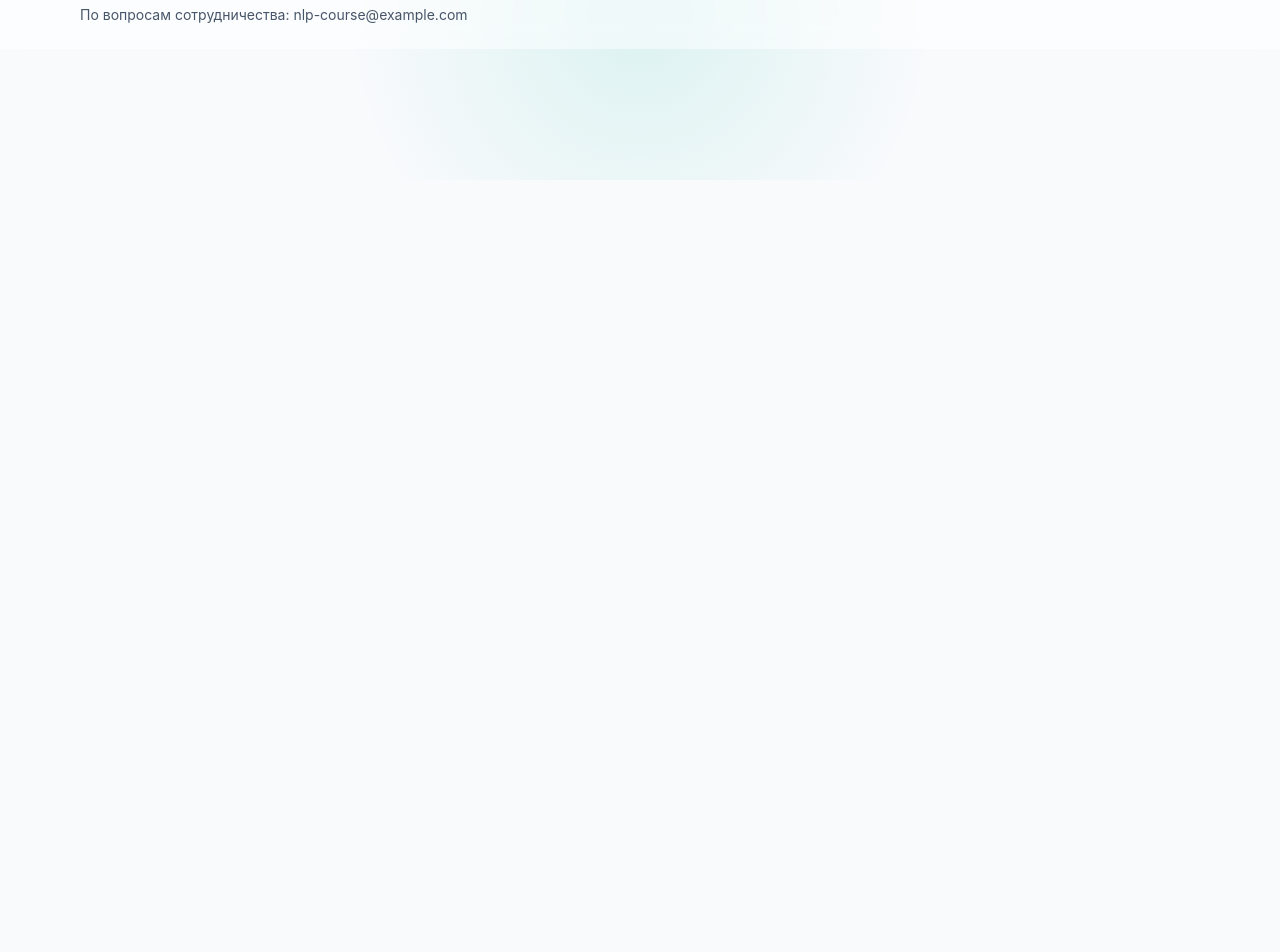
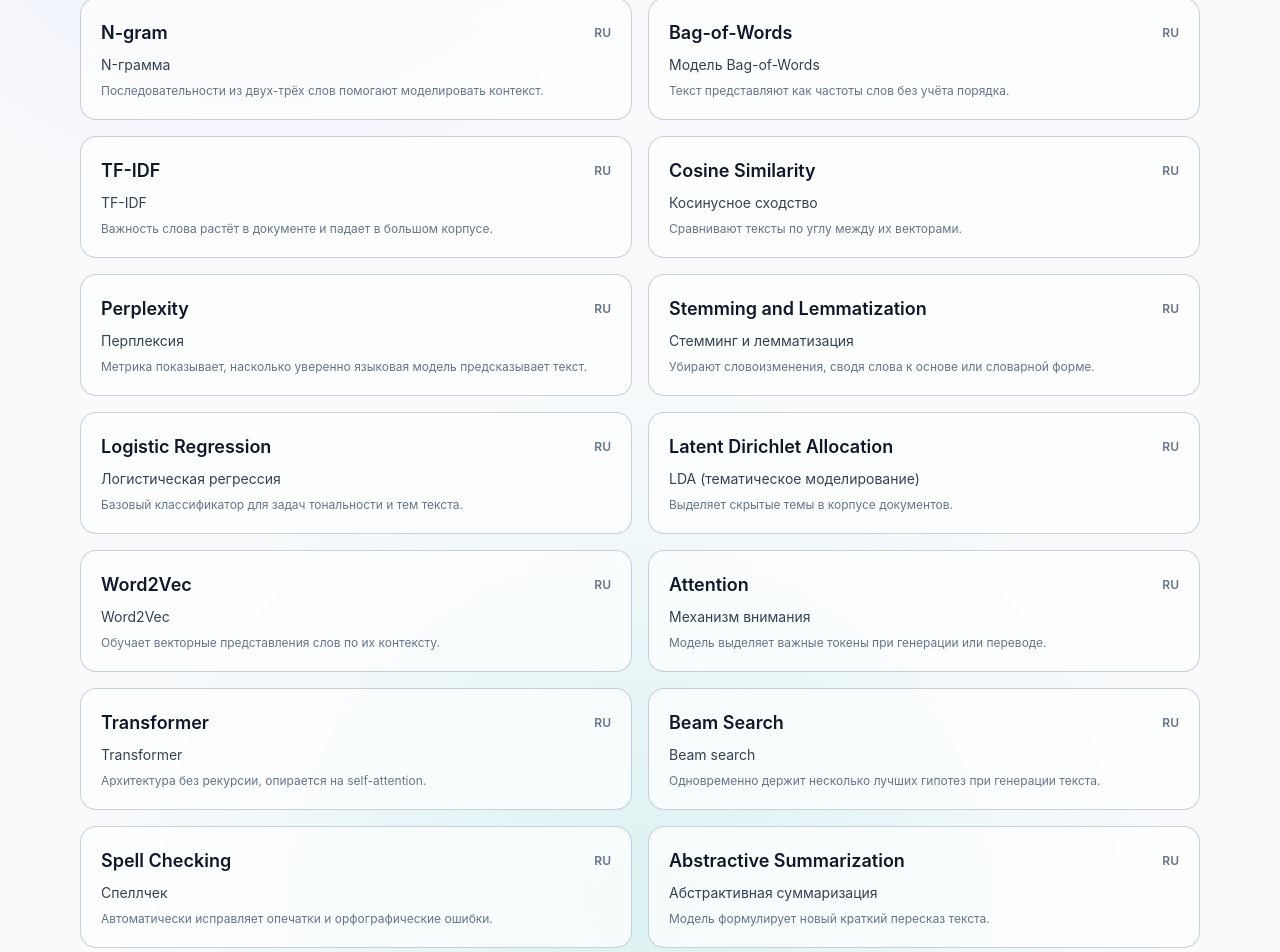
Before and after one commit to kasperskycomuz/NLP_web, a Next.js app: page /ru/glossary in a window 1280 px wide. Shown: the part 620-1572 px from the top of the page. Before the commit the page ends 800 px from the top, so only its background shows below. Built offline with nearby package versions, Linux system fonts and the light colour scheme.

Commit message:
glossariy2

```diff
--- a/content/glossary.ts
+++ b/content/glossary.ts
@@ -34,5 +34,158 @@ export const glossary = [
       ru: 'Выделение имён, организаций и локаций в тексте.',
       uz: 'Matndagi shaxs, tashkilot va joy nomlarini ajratib olish.'
     }
+  },
+  {
+    term: 'Stop Words',
+    ru: 'Стоп-слова',
+    uz: "Stop-so'zlar",
+    example: {
+      ru: 'Частые служебные слова фильтруют перед анализом текста.',
+      uz: 'Tez-tez uchraydigan xizmat soʼzlar tahlildan oldin olib tashlanadi.'
+    }
+  },
+  {
+    term: 'Part-of-Speech Tagging',
+    ru: 'POS-теггинг',
+    uz: 'POS-teglash',
+    example: {
+      ru: 'Алгоритм помечает каждое слово его частью речи.',
+      uz: 'Algoritm har bir soʼzni soʼz turkumi bilan belgilaydi.'
+    }
+  },
+  {
+    term: 'N-gram',
+    ru: 'N-грамма',
+    uz: 'N-gramma',
+    example: {
+      ru: 'Последовательности из двух-трёх слов помогают моделировать контекст.',
+      uz: 'Ikki-uch soʼzli ketma-ketliklar kontekstni modellashtirishga yordam beradi.'
+    }
+  },
+  {
+    term: 'Bag-of-Words',
+    ru: 'Модель Bag-of-Words',
+    uz: 'Bag-of-Words modeli',
+    example: {
+      ru: 'Текст представляют как частоты слов без учёта порядка.',
+      uz: 'Matn soʼz chastotalari orqali, tartibni hisobga olmasdan ifodalanadi.'
+    }
+  },
+  {
+    term: 'TF-IDF',
+    ru: 'TF-IDF',
+    uz: 'TF-IDF',
+    example: {
+      ru: 'Важность слова растёт в документе и падает в большом корпусе.',
+      uz: 'Soʼz muhimligi hujjatda ortadi, katta korpusda kamayadi.'
+    }
+  },
+  {
+    term: 'Cosine Similarity',
+    ru: 'Косинусное сходство',
+    uz: "Kosinus o'xshashlik",
+    example: {
+      ru: 'Сравнивают тексты по углу между их векторами.',
+      uz: 'Matn vektorlaridagi burchakka qarab oʼxshashlik topiladi.'
+    }
+  },
+  {
+    term: 'Perplexity',
+    ru: 'Перплексия',
+    uz: 'Perpleksiya',
+    example: {
+      ru: 'Метрика показывает, насколько уверенно языковая модель предсказывает текст.',
+      uz: 'Til modeli matnni qanchalik ishonchli bashorat qilishini koʼrsatadigan metrika.'
+    }
+  },
+  {
+    term: 'Stemming and Lemmatization',
+    ru: 'Стемминг и лемматизация',
+    uz: 'Stemming va lemmatizatsiya',
+    example: {
+      ru: 'Убирают словоизменения, сводя слова к основе или словарной форме.',
+      uz: 'Soʼz shakllarini asosga yoki lugʼaviy shaklga keltiradi.'
+    }
+  },
+  {
+    term: 'Logistic Regression',
+    ru: 'Логистическая регрессия',
+    uz: 'Logistik regressiya',
+    example: {
+      ru: 'Базовый классификатор для задач тональности и тем текста.',
+      uz: 'Sentiment va mavzu tasnifi uchun asosiy klassifikator.'
+    }
+  },
+  {
+    term: 'Latent Dirichlet Allocation',
+    ru: 'LDA (тематическое моделирование)',
+    uz: 'LDA (mavzu modellashtirish)',
+    example: {
+      ru: 'Выделяет скрытые темы в корпусе документов.',
+      uz: 'Hujjatlar toʼplamidan yashirin mavzularni ajratib beradi.'
+    }
+  },
+  {
+    term: 'Word2Vec',
+    ru: 'Word2Vec',
+    uz: 'Word2Vec',
+    example: {
+      ru: 'Обучает векторные представления слов по их контексту.',
+      uz: 'Soʼzlarni kontekstga qarab vektor koʼrinishida oʼrgatadi.'
+    }
+  },
+  {
+    term: 'Attention',
+    ru: 'Механизм внимания',
+    uz: "E'tibor mexanizmi",
+    example: {
+      ru: 'Модель выделяет важные токены при генерации или переводе.',
+      uz: 'Model matn yaratishda yoki tarjimada muhim tokenlarni ajratadi.'
+    }
+  },
+  {
+    term: 'Transformer',
+    ru: 'Transformer',
+    uz: 'Transformer',
+    example: {
+      ru: 'Архитектура без рекурсии, опирается на self-attention.',
+      uz: 'Rekursiyasiz arxitektura, self-attention ga tayanadi.'
+    }
+  },
+  {
+    term: 'Beam Search',
+    ru: 'Beam search',
+    uz: 'Beam search',
+    example: {
+      ru: 'Одновременно держит несколько лучших гипотез при генерации текста.',
+      uz: 'Matn generatsiyasida bir vaqtning oʼzida bir nechta eng yaxshi gipotezani ushlab turadi.'
+    }
+  },
+  {
+    term: 'Spell Checking',
+    ru: 'Спеллчек',
+    uz: 'Spell-check',
+    example: {
+      ru: 'Автоматически исправляет опечатки и орфографические ошибки.',
+      uz: 'Imlo xatolarini avtomatik tuzatadi.'
+    }
+  },
+  {
+    term: 'Abstractive Summarization',
+    ru: 'Абстрактивная суммаризация',
+    uz: 'Abstraktiv qisqartirish',
+    example: {
+      ru: 'Модель формулирует новый краткий пересказ текста.',
+      uz: 'Model matnni yangi qisqa mazmunga aylantirib beradi.'
+    }
+  },
+  {
+    term: 'Neural Machine Translation',
+    ru: 'Нейронный машинный перевод (NMT)',
+    uz: 'Neyron mashinaviy tarjima (NMT)',
+    example: {
+      ru: 'Encoder-decoder с attention переводит тексты между языками.',
+      uz: 'Attentionli encoder-decoder matnlarni tillar orasida tarjima qiladi.'
+    }
   }
 ];
```
Also changed, not shown: 1 other file (tests, documents, lock files or other folders).
